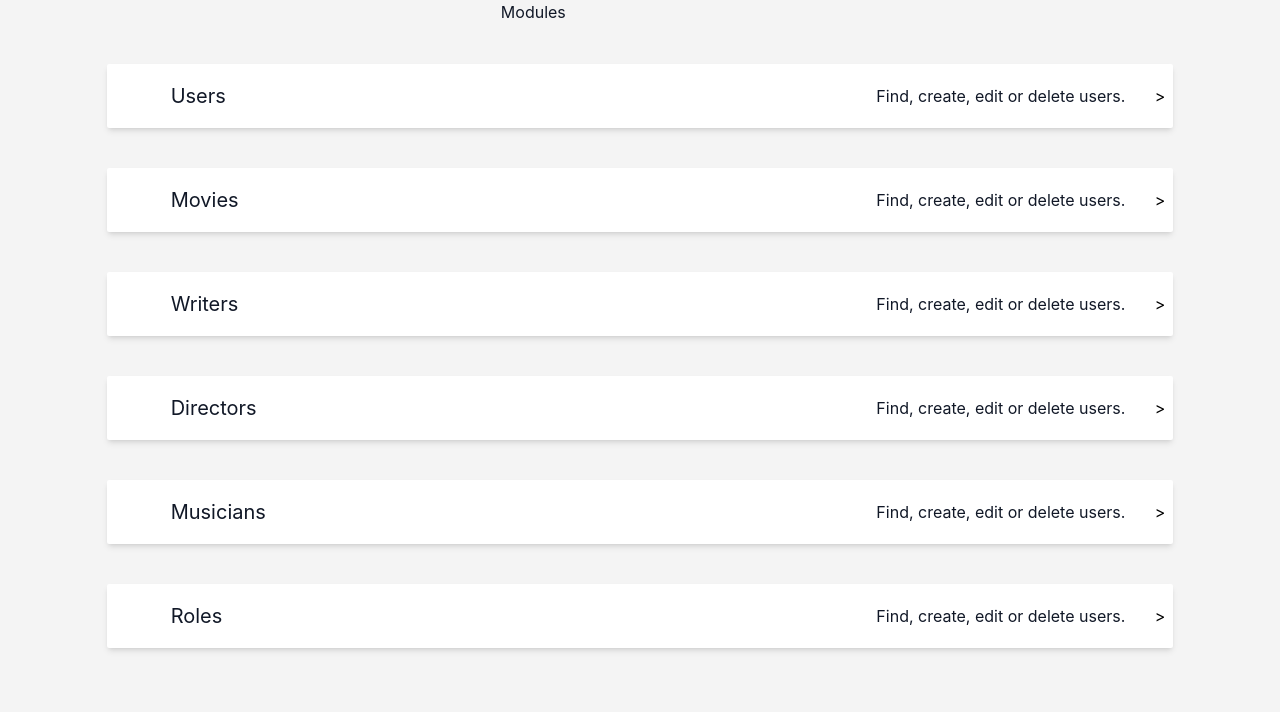
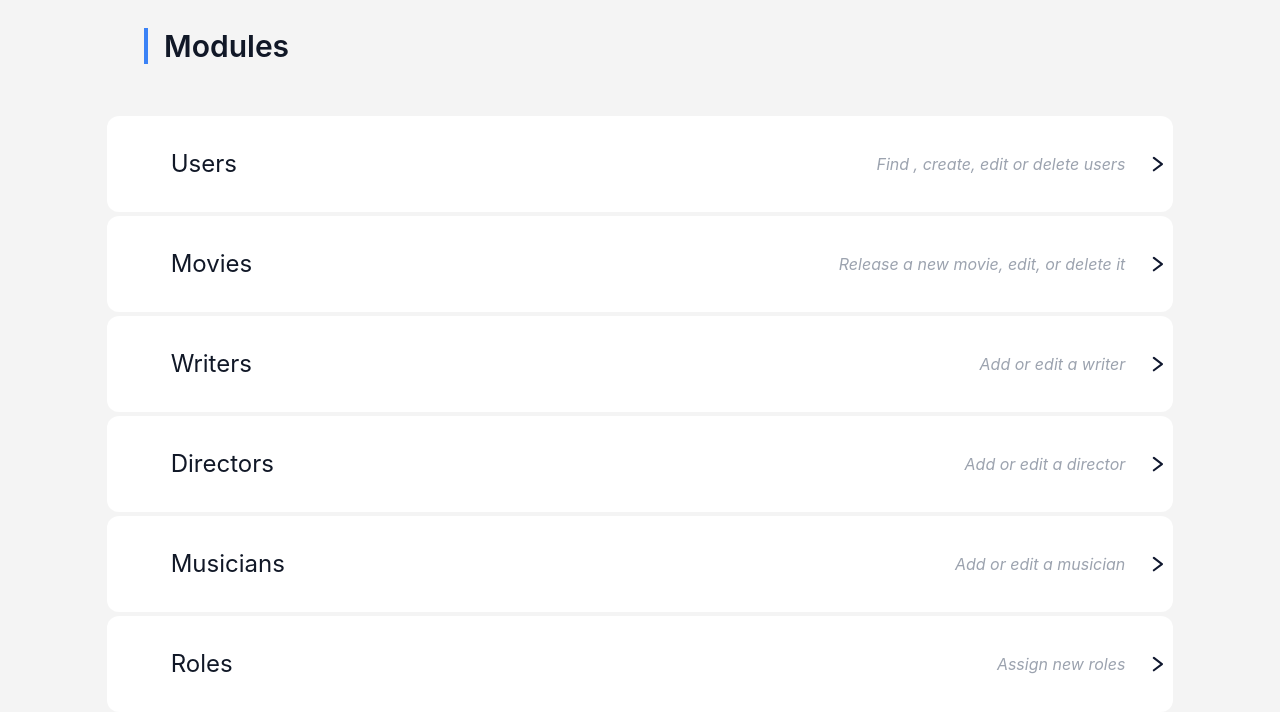
Before and after one commit to C10-Ghibli-s/FE-Backoffice, a Next.js app: page /modules in a window 1280 px wide. Shown: the top 712 px of the page. Built offline with nearby package versions, Linux system fonts and the light colour scheme.

Commit message:
[ADD] Component finished (problem with icons)

```diff
--- a/src/components/ModuleCard/index.tsx
+++ b/src/components/ModuleCard/index.tsx
@@ -1,23 +1,61 @@
-import React, { ReactNode } from "react";
-import Image, { StaticImageData } from "next/image";
+import React, { useState } from "react";
 import Link from "next/link";
 
 interface ModuleCardProps {
   title: string;
   description: string;
-  icon: string;
+  icons: string;
+  goToSearchPage: string;
+  goToCreatePage: string;
 }
 
-export default function ModuleCard({ title, description, icon }: ModuleCardProps) {
+function ModuleCard({
+  title,
+  description,
+  icons,
+  goToSearchPage,
+  goToCreatePage,
+}: ModuleCardProps) {
+  const [cardSelected, setCardSelected] = useState(false);
   return (
-    <div className="relative flex items-center w-5/6 h-16 p-2 mt-10 align-middle bg-white rounded-sm shadow-md hover:cursor-pointer hover:outline outline-4 outline-blue-400">
-      <span
-        className={`w-8 h-8 mx-3 bg-center bg-no-repeat bg-cover bg-${icon}`}
-      ></span>
-      <h2 className="text-xl text-gray-900 left-2">{title}</h2>
-      <p className="absolute text-gray-900 right-12">{description}</p>
-      <span className="absolute right-2">&gt;</span>
-    </div>
+    <>
+      <section
+        onClick={() => {
+          setCardSelected(!cardSelected);
+        }}
+        className={`relative flex items-center w-5/6 h-24 p-2 mt-1 align-middle bg-white ${
+          !cardSelected ? "rounded-xl" : "rounded-t-xl outline outline-4"
+        } hover:cursor-pointer hover:outline outline-4 outline-blue-400 `}
+      >
+        <span
+          className={`w-8 h-8 mx-3 bg-center bg-no-repeat bg-cover bg-${icons}`}
+        ></span>
+        <h2 className="text-2xl text-gray-900 left-2">{title}</h2>
+        <p className="absolute italic text-gray-400 right-12">{description}</p>
+        <span
+          className={`${
+            cardSelected ? "rotate-0" : "-rotate-90"
+          } transition bg-center bg-no-repeat bg-contain h-4 w-4 absolute right-2 bg-[url('../assets/icons/arrow-icon.svg')]`}
+        ></span>
+      </section>
+      {cardSelected && (
+        <div className="relative flex items-center w-5/6 h-16 p-2 mt-1 align-middle bg-white rounded-b-xl hover:cursor-pointer ">
+          <Link
+            href={goToSearchPage}
+            className="p-1 m-2 ml-12 border-blue-400 hover:cursor-pointer hover:border-b-4"
+          >
+            <a className="p-1 m-2 ml-12 border-blue-400 hover:cursor-pointer hover:border-b-4">
+              search and edit
+            </a>
+          </Link>
+          <Link href={goToCreatePage}>
+            <a className="p-1 m-2 border-blue-400 hover:cursor-pointer hover:border-b-4">
+              create
+            </a>
+          </Link>
+        </div>
+      )}
+    </>
   );
 }
 
--- a/src/pages/login/index.tsx
+++ b/src/pages/login/index.tsx
@@ -7,13 +7,13 @@ import LoginTwitterButton from '@components/LoginTwitterButton';
 
 const Login: NextPage = () => {
   return (
-      <main className="grid grid-rows-2 md:flex bg-gray-100 justify-center items-center w-screen h-screen">
-        <div className="row-start-2 mt-10 md:mt-0 row-end-3 w-full md:w-2/5 flex flex-col justify-center items-center h-3/4">
+      <main className="grid items-center justify-center w-screen h-screen grid-rows-2 bg-gray-100 md:flex">
+        <div className="flex flex-col items-center justify-center w-full row-start-2 row-end-3 mt-10 md:mt-0 md:w-2/5 h-3/4">
           <LoginTwitterButton/>
           <LoginFacebookButton/>
         </div>
-        <div className="row-start-1 row-end-2 w-full md:w-2/5 h-3/4 flex flex-col justify-evenly mt-10 md:mt-0 md:p-10 md:border-l border-l-gray-300 font-bold">
-          <h1 className="text-center text-2xl">Studio Ghibli <br/><span className="text-sky-600">BackOffice</span></h1>
+        <div className="flex flex-col w-full row-start-1 row-end-2 mt-10 font-bold md:w-2/5 h-3/4 justify-evenly md:mt-0 md:p-10 md:border-l border-l-gray-300">
+          <h1 className="text-2xl text-center">Studio Ghibli <br/><span className="text-sky-600">BackOffice</span></h1>
           <LoginForm/>
         </div>
       </main>
--- a/src/pages/modules.tsx
+++ /dev/null
@@ -1,53 +0,0 @@
-import React from "react";
-import Head from "next/head";
-
-import { ModuleCard } from "../components/ModuleCard";
-
-export default function Modules() {
-  let title = "Modules";
-  return (
-    <>
-      <Head>
-        <title>Studio Ghibli Backoffice - Administrator</title>
-      </Head>
-      {/* <Header></Header> */}
-      <h1 className="w-5/6 px-4 m-4 text-3xl font-semibold text-center text-gray-900 border-l-4 border-blue-500 sm:text-left xl:w-4/6">
-        {title}
-      </h1>
-      <section className="flex flex-col items-center justify-center">
-        <ModuleCard
-          title={"Users"}
-          description={"Find, create, edit or delete users."}
-          icon={"users-icon"}
-        />
-        <ModuleCard
-          title={"Movies"}
-          description={"Find, create, edit or delete users."}
-          icon={"movies-icon"}
-        />
-        <ModuleCard
-          title={"Writers"}
-          description={"Find, create, edit or delete users."}
-          icon={"writers-icon"}
-        />
-        <ModuleCard
-          title={"Directors"}
-          description={"Find, create, edit or delete users."}
-          icon={"directors-icon"}
-        />
-        <ModuleCard
-          title={"Musicians"}
-          description={"Find, create, edit or delete users."}
-          icon={"musicians-icon"}
-        />
-        <ModuleCard
-          title={"Roles"}
-          description={"Find, create, edit or delete users."}
-          icon={"roles-icon"}
-        />
-      </section>
-
-      {/* <SessionUser/> */}
-    </>
-  );
-}
--- /dev/null
+++ b/src/pages/modules/index.tsx
@@ -0,0 +1,64 @@
+import React from "react";
+import Head from "next/head";
+import { ModuleCard } from "@components/ModuleCard";
+
+export default function Modules() {
+  const TITLE = "Modules";
+  return (
+    <>
+      <Head>
+        <title>Studio Ghibli Backoffice - Administrator</title>
+      </Head>
+      {/* <Header></Header> */}
+      <h1 className="w-5/6 px-4 text-3xl font-semibold text-center text-gray-900 border-l-4 border-blue-500 my-7 mx-36 sm:text-left xl:w-4/6">
+        {TITLE}
+      </h1>
+      <section className="flex flex-col items-center justify-center mt-12">
+        <ModuleCard
+          title={"Users"}
+          description={"Find , create, edit or delete users"}
+          icons={"users-icon"}
+          goToSearchPage={"/#"}
+          goToCreatePage={"/#"}
+        />
+        <ModuleCard
+          title={"Movies"}
+          description={"Release a new movie, edit, or delete it"}
+          icons={"movies-icon"}
+          goToSearchPage={"/#"}
+          goToCreatePage={"/#"}
+        />
+        <ModuleCard
+          title={"Writers"}
+          description={"Add or edit a writer"}
+          icons={"writers-icon"}
+          goToSearchPage={"/#"}
+          goToCreatePage={"/#"}
+        />
+        <ModuleCard
+          title={"Directors"}
+          description={"Add or edit a director"}
+          icons={"directors-icon"}
+          goToSearchPage={"/#"}
+          goToCreatePage={"/#"}
+        />
+        <ModuleCard
+          title={"Musicians"}
+          description={"Add or edit a musician"}
+          icons="musicians-icon"
+          goToSearchPage={"/#"}
+          goToCreatePage={"/#"}
+        />
+        <ModuleCard
+          title={"Roles"}
+          description={"Assign new roles"}
+          icons="roles-icon"
+          goToSearchPage={"/#"}
+          goToCreatePage={"/#"}
+        />
+      </section>
+
+      {/* <SessionUser/> */}
+    </>
+  );
+}
--- a/tailwind.config.js
+++ b/tailwind.config.js
@@ -6,9 +6,6 @@ module.exports = {
     "./src/utils/*/*.{js,ts,jsx,tsx}"
   ],
   theme: {
-    container: {
-      center: true,
-    },
     extend: {
       backgroundImage: {
         "users-icon": "url('../assets/icons/users-icon.svg')",
```
Also changed, not shown: src/assets/icons/arrow-icon.svg (added).
